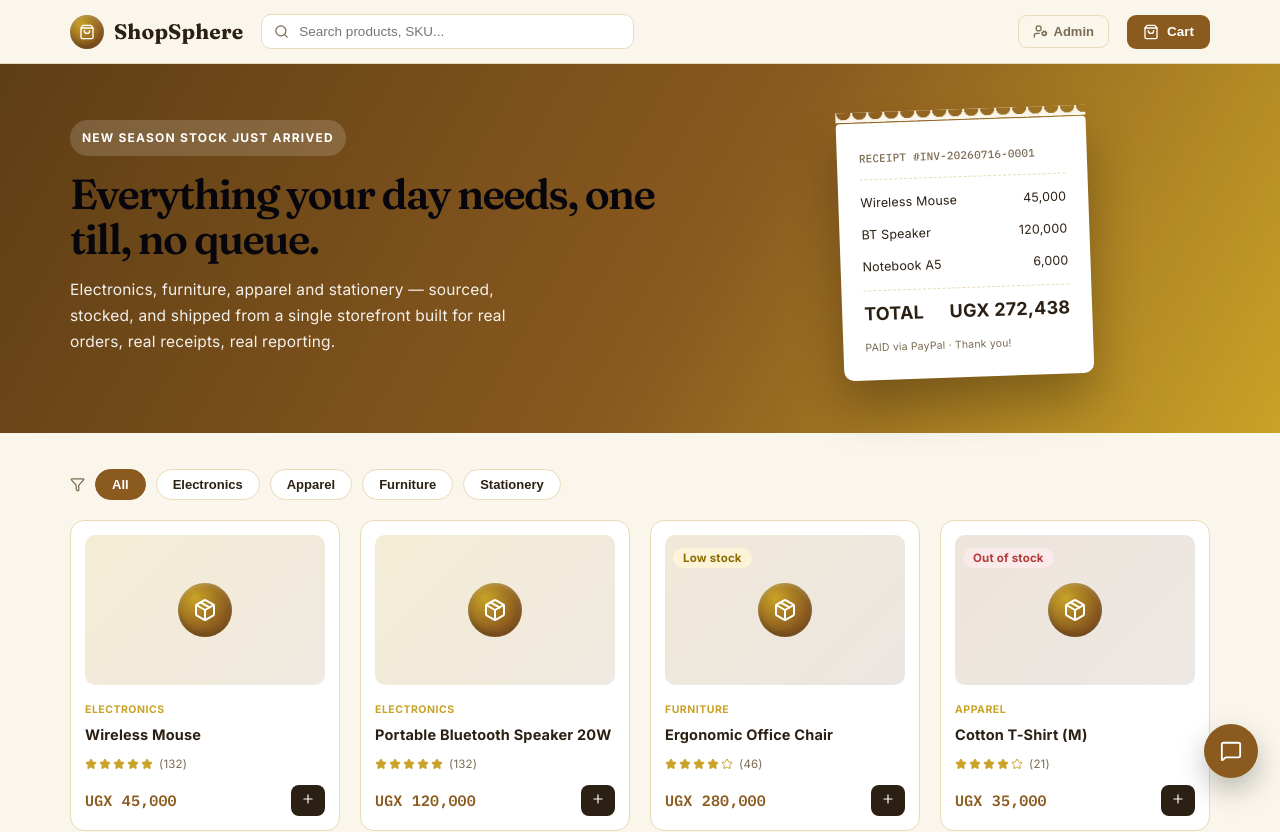
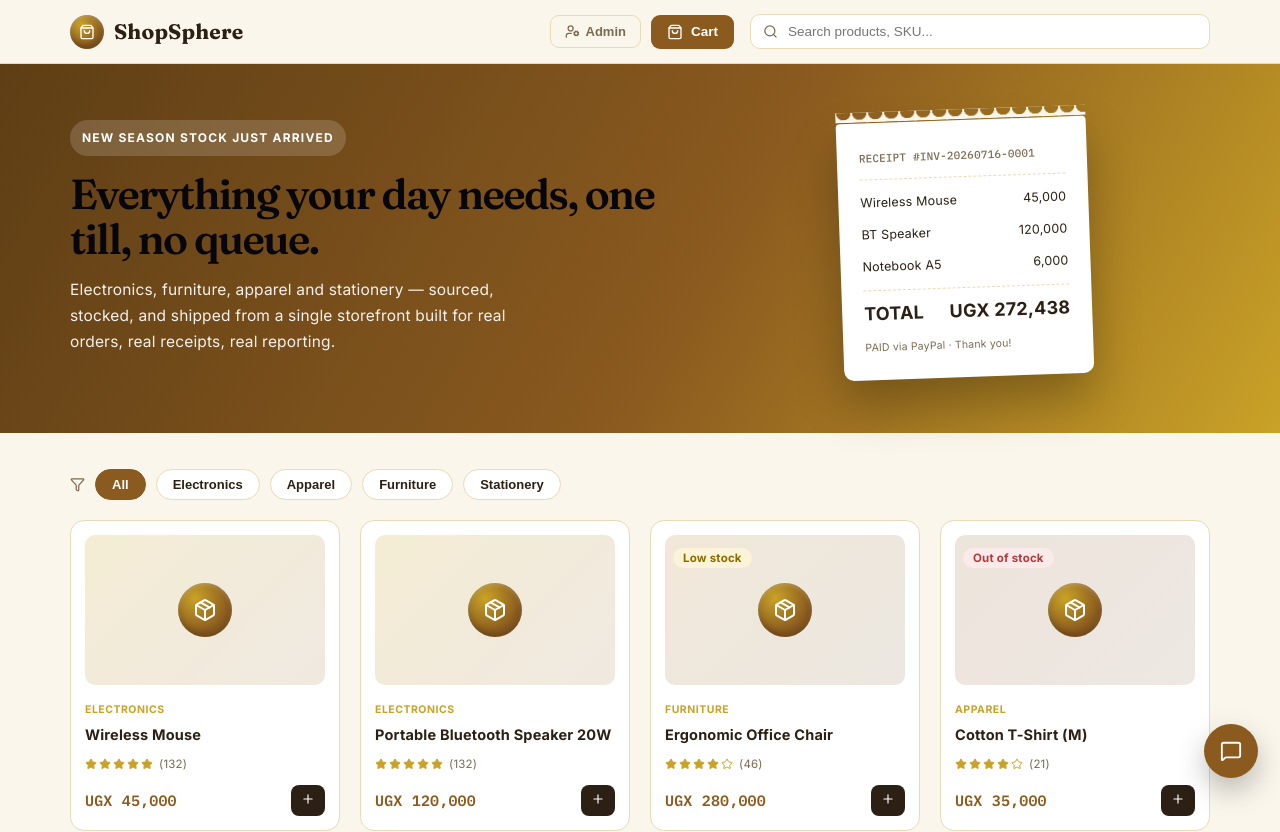
Before and after one commit to djabk1/shopsphere, a React (Vite) app: page / in a window 1280 px wide. Shown: the top 832 px of the page. Built offline with nearby package versions, Linux system fonts and the light colour scheme.

Commit message:
Fix mobile header layout so Admin/Cart buttons are visible

```diff
--- a/src/App.jsx
+++ b/src/App.jsx
@@ -54,6 +54,13 @@ const FONT_CSS = `
   @keyframes ssFadeIn{ from{ opacity:0; transform: translateY(6px);} to{opacity:1; transform:translateY(0);} }
   .ss-slide-in{ animation: ssSlideIn .28s cubic-bezier(.2,.8,.2,1) both; }
   @keyframes ssSlideIn{ from{ transform: translateX(100%);} to{ transform: translateX(0);} }
+  .ss-store-header{ display:flex; align-items:center; gap:12px 16px; flex-wrap:wrap; }
+  .ss-store-search{ flex:1 1 260px; max-width:460px; min-width:0; }
+  .ss-store-actions{ display:flex; align-items:center; gap:10px; margin-left:auto; }
+  @media (max-width: 640px){
+    .ss-store-search{ order:3; flex-basis:100%; max-width:none; }
+    .ss-store-btn-label{ display:none; }
+  }
   input[type=text]:focus, input[type=email]:focus, input[type=password]:focus, input[type=number]:focus, textarea:focus, select:focus{
     outline:none; box-shadow: 0 0 0 3px rgba(201,162,39,0.35); border-color:${T.primary} !important;
   }
@@ -376,27 +383,28 @@ function Stars({ rating, size = 12 }) {
 function StoreHeader({ cartCount, onCartClick, onAdminClick, search, setSearch }) {
   return (
     <div style={{ position: "sticky", top: 0, zIndex: 40, background: "rgba(250,246,236,0.92)", backdropFilter: "blur(6px)", borderBottom: `1px solid ${T.hair}` }}>
-      <div style={{ maxWidth: 1180, margin: "0 auto", padding: "14px 20px", display: "flex", alignItems: "center", gap: 18 }}>
-        <div style={{ display: "flex", alignItems: "center", gap: 10 }}>
-          <div className="ss-seal" style={{ width: 34, height: 34, borderRadius: "50%", display: "flex", alignItems: "center", justifyContent: "center" }}>
+      <div className="ss-store-header" style={{ maxWidth: 1180, margin: "0 auto", padding: "14px 20px" }}>
+        <div style={{ display: "flex", alignItems: "center", gap: 10, flexShrink: 0 }}>
+          <div className="ss-seal" style={{ width: 34, height: 34, borderRadius: "50%", display: "flex", alignItems: "center", justifyContent: "center", flexShrink: 0 }}>
             <ShoppingBag size={16} color="#fff" />
           </div>
-          <span className="ss-display" style={{ fontSize: 21, fontWeight: 700, color: T.ink }}>ShopSphere</span>
-        </div>
-        <div style={{ flex: 1, display: "flex", alignItems: "center", background: "#fff", border: `1px solid ${T.hair}`, borderRadius: 10, padding: "8px 12px", gap: 8, maxWidth: 460 }}>
-          <Search size={15} color={T.sub} />
-          <input value={search} onChange={(e) => setSearch(e.target.value)} placeholder="Search products, SKU..." style={{ border: "none", outline: "none", fontSize: 13.5, flex: 1, background: "transparent" }} />
-        </div>
-        <div style={{ flex: 1 }} />
-        <button onClick={onAdminClick} className="ss-btn" style={{ background: "transparent", border: `1px solid ${T.hair}`, borderRadius: 9, padding: "8px 14px", fontSize: 13, fontWeight: 700, color: T.sub, cursor: "pointer", display: "flex", alignItems: "center", gap: 6 }}>
-          <UserCog size={15} /> Admin
-        </button>
-        <button onClick={onCartClick} className="ss-btn" style={{ background: T.primary, border: "none", borderRadius: 9, padding: "9px 16px", fontSize: 13.5, fontWeight: 700, color: "#fff", cursor: "pointer", display: "flex", alignItems: "center", gap: 8, position: "relative" }}>
-          <ShoppingBag size={16} /> Cart
-          {cartCount > 0 && (
-            <span style={{ background: T.gold, color: T.ink, borderRadius: 999, fontSize: 11, fontWeight: 800, minWidth: 18, height: 18, display: "flex", alignItems: "center", justifyContent: "center", padding: "0 4px" }}>{cartCount}</span>
-          )}
-        </button>
+          <span className="ss-display" style={{ fontSize: 21, fontWeight: 700, color: T.ink, whiteSpace: "nowrap" }}>ShopSphere</span>
+        </div>
+        <div className="ss-store-actions">
+          <button onClick={onAdminClick} className="ss-btn" style={{ background: "transparent", border: `1px solid ${T.hair}`, borderRadius: 9, padding: "8px 14px", fontSize: 13, fontWeight: 700, color: T.sub, cursor: "pointer", display: "flex", alignItems: "center", gap: 6, flexShrink: 0 }}>
+            <UserCog size={15} /> <span className="ss-store-btn-label">Admin</span>
+          </button>
+          <button onClick={onCartClick} className="ss-btn" style={{ background: T.primary, border: "none", borderRadius: 9, padding: "9px 16px", fontSize: 13.5, fontWeight: 700, color: "#fff", cursor: "pointer", display: "flex", alignItems: "center", gap: 8, position: "relative", flexShrink: 0 }}>
+            <ShoppingBag size={16} /> <span className="ss-store-btn-label">Cart</span>
+            {cartCount > 0 && (
+              <span style={{ background: T.gold, color: T.ink, borderRadius: 999, fontSize: 11, fontWeight: 800, minWidth: 18, height: 18, display: "flex", alignItems: "center", justifyContent: "center", padding: "0 4px" }}>{cartCount}</span>
+            )}
+          </button>
+        </div>
+        <div className="ss-store-search" style={{ display: "flex", alignItems: "center", background: "#fff", border: `1px solid ${T.hair}`, borderRadius: 10, padding: "8px 12px", gap: 8 }}>
+          <Search size={15} color={T.sub} style={{ flexShrink: 0 }} />
+          <input value={search} onChange={(e) => setSearch(e.target.value)} placeholder="Search products, SKU..." style={{ border: "none", outline: "none", fontSize: 13.5, flex: 1, background: "transparent", minWidth: 0 }} />
+        </div>
       </div>
     </div>
   );
```
